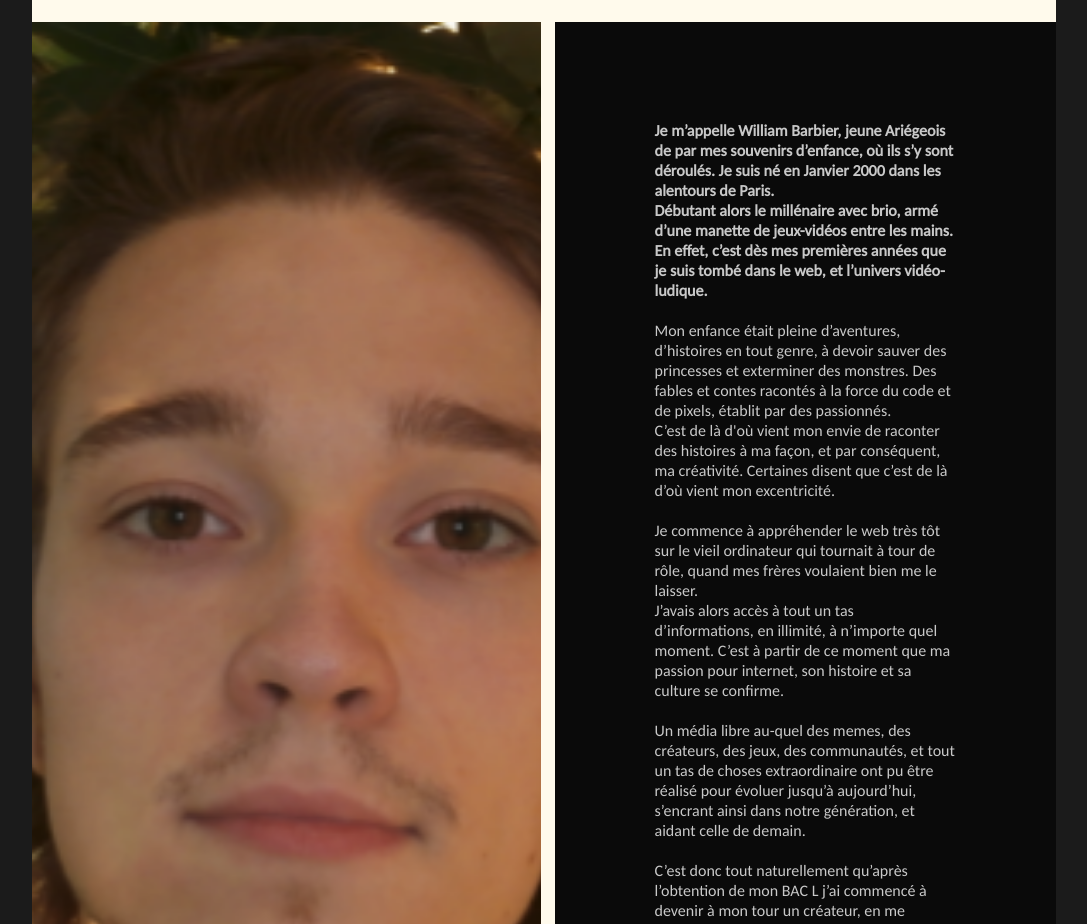
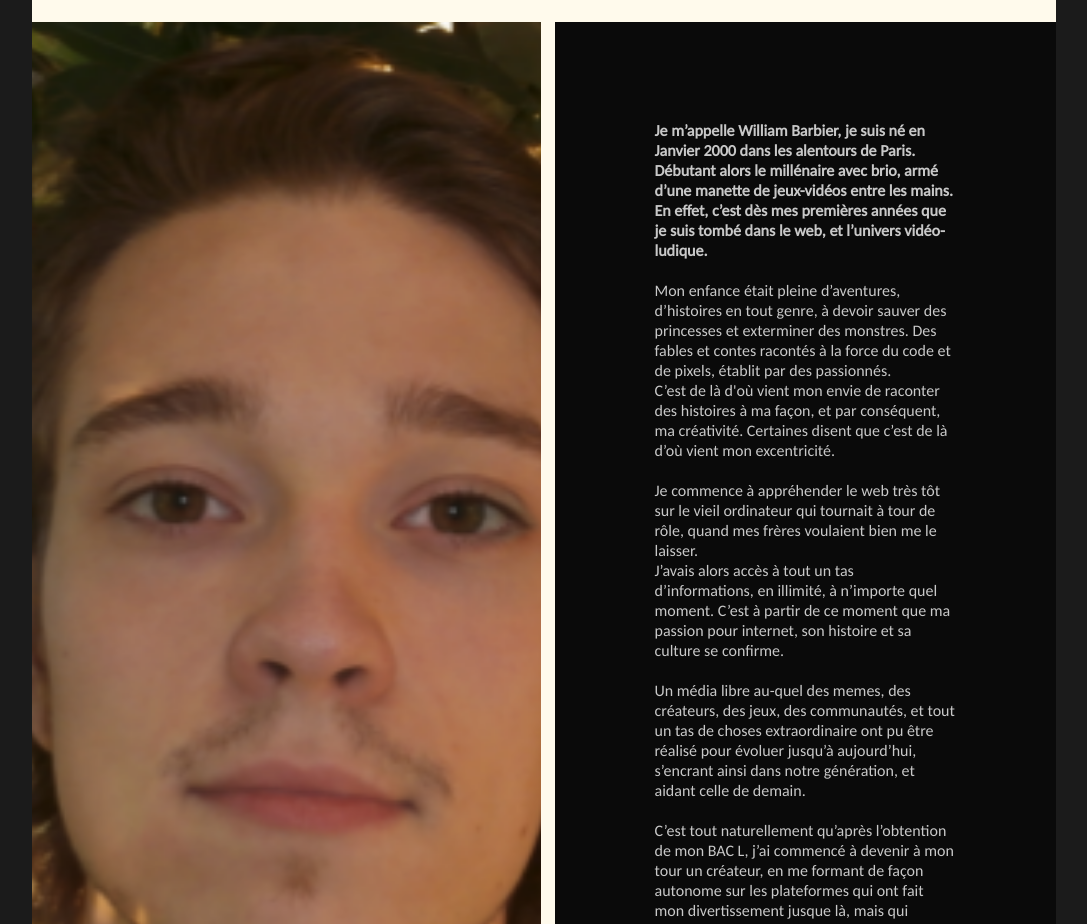
Before and after one commit to Qyu-prod/Qyu-prod.github.io, a plain HTML site: page index.html in a window 1280 px wide. Shown: the part 840-1764 px from the top of the page, without its empty margins (96-1183 px from the left). Drawn offline with Linux system fonts and the light colour scheme.

Commit message:
Update index.html

```diff
--- a/index.html
+++ b/index.html
@@ -27,7 +27,7 @@
             <div class="Presentation-picture">
 
             </div>
-            <div class="Presentation-description-wrapper"><div class="Presentation-description"><strong>Je m’appelle William Barbier, jeune Ariégeois de par mes souvenirs d’enfance, où ils s’y sont déroulés. Je suis né en Janvier 2000 dans les alentours de Paris.
+            <div class="Presentation-description-wrapper"><div class="Presentation-description"><strong>Je m’appelle William Barbier, je suis né en Janvier 2000 dans les alentours de Paris.
 Débutant alors le millénaire avec brio, armé d’une manette de jeux-vidéos entre les mains. En effet, c’est dès mes premières années que je suis tombé dans le web, et l’univers vidéo-ludique.
             </strong>
 Mon enfance était pleine d’aventures, d’histoires en tout genre, à devoir sauver des princesses et exterminer des monstres. Des fables et contes racontés à la force du code et de pixels, établit par des passionnés.
@@ -38,7 +38,7 @@ J’avais alors accès à tout un tas d’informations, en illimité, à n’imp
 
 Un média libre au-quel des memes, des créateurs, des jeux, des communautés, et tout un tas de choses extraordinaire ont pu être réalisé pour évoluer jusqu’à aujourd’hui, s’encrant ainsi dans notre génération, et aidant celle de demain.
 
-C’est donc tout naturellement qu’après l’obtention de mon BAC L j’ai commencé à devenir à mon tour un créateur, en me formant de façon autonome sur les plateformes qui ont fait mon divertissement jusque là, mais qui aujourd’hui me donnent les outils nécessaire pour évoluer. Dans ma course, des sociétés ont su voir un certain potentiel pour me faire confiance, afin de travailler avec eux, et pour d’autres, me former, et ce même à l’international.
+C’est tout naturellement qu’après l’obtention de mon BAC L, j’ai commencé à devenir à mon tour un créateur, en me formant de façon autonome sur les plateformes qui ont fait mon divertissement jusque là, mais qui aujourd’hui me donnent les outils nécessaire pour évoluer. Dans ma course, des sociétés ont su voir un certain potentiel pour me faire confiance, afin de travailler avec eux, et pour d’autres, me former, et ce même à l’international.
 
 Aujourd’hui, Qyu est ce qui représente mon nom en tant que créateur, dans la production audiovisuelle et graphique.
             </div></div>
```
